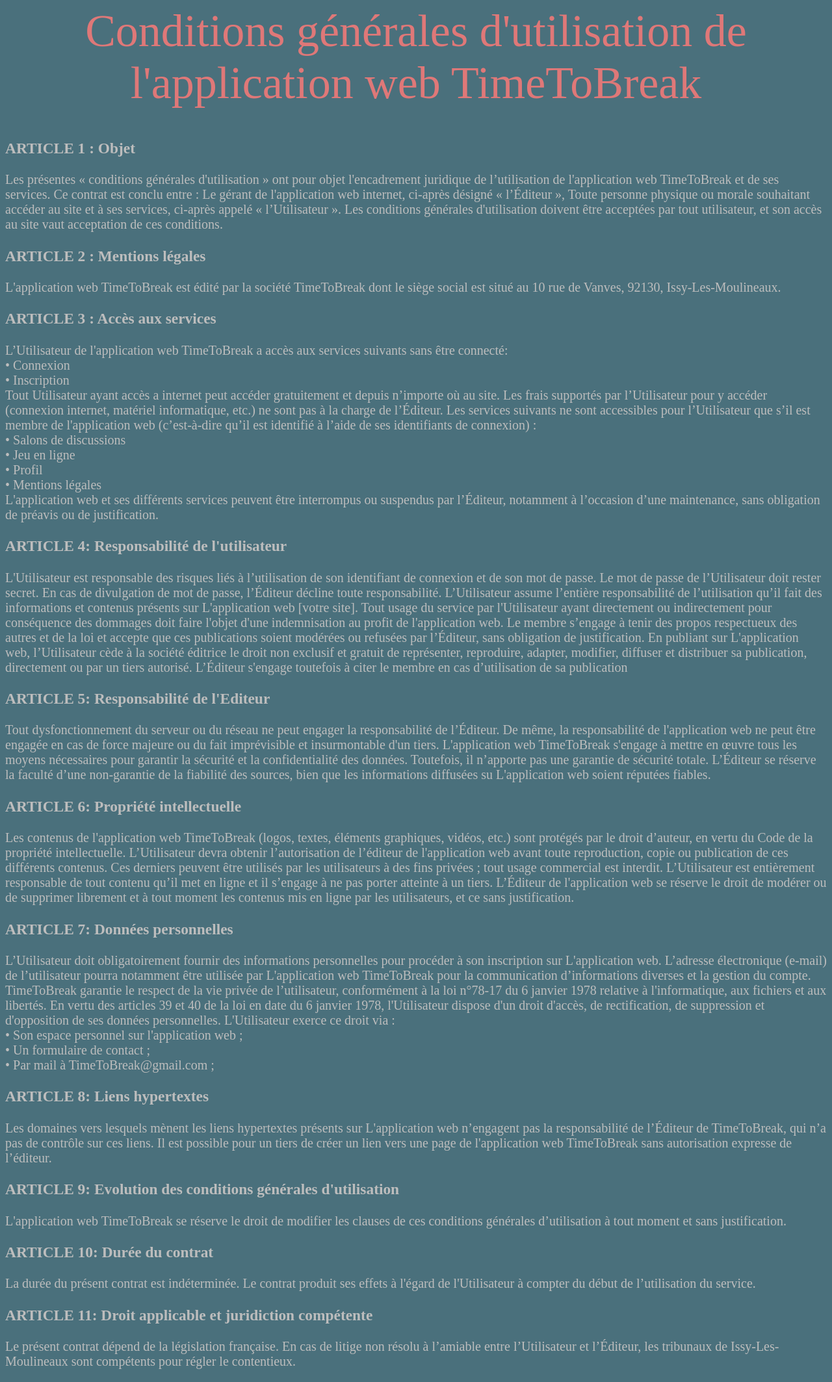
After one commit to ZeynaRR/TimeToBreak, a PHP site: page /view/mentionsLegales.html in a window 1280 px wide. The commit adds this page. Shown: the whole page at 65% size. Run offline with PHP 8.4, Linux system fonts and the light colour scheme.

Commit message:
Front page Inscription complet (js aussi) + Front Contact + MentionsLeg

```diff
--- a/ressources/css/generalCss.css
+++ b/ressources/css/generalCss.css
@@ -12,14 +12,17 @@
     --arrondiInput: 10px;
 }
 
-body{
+h1 {
+    text-align: center;
+    color: var(--rose);
+    font-size: 70px;
+    font-weight: 400;
+}
+
+body {
     background-color: var(--background);
 }
 
-header{
+header {
     background-color: var(--header);
 }
-
-.erreurs{
-    color: var(--erreur);
-}
--- /dev/null
+++ b/ressources/css/mentionsContact.css
@@ -0,0 +1,47 @@
+div {
+    color: var(--texteGris);
+    font-size: 20px;
+}
+
+input[type="email"],
+input[type="text"],
+select[name="objet"],
+textarea[name="Demande"] {
+    background-color: var(--bgInput);
+    width: 22em;
+    border-radius: var(--arrondiInput);
+    border: 1px solid transparent;
+}
+
+select[name="objet"],
+textarea[name="Demande"] {
+    color: var(--background);
+}
+
+
+#boutonEnvoi {
+    background-image: linear-gradient(to right, #f857a6 0%, #ff5858  51%, #f857a6  100%);
+       margin: 10px;
+       padding: 15px 45px;
+       text-align: center;
+       text-transform: uppercase;
+       transition: 0.6s;
+       background-size: 200% auto;
+       color: white;
+       box-shadow: 0 0 2px #eee;
+       border-radius: 10px;
+     }
+
+     #boutonEnvoi:hover {
+       background-position: right center; /* change the direction of the change here */
+       color: #fff;
+       text-decoration: none;
+     }
+
+
+
+input[type="submit"]:hover {
+    background-position: right center;
+    color: #fff;
+    text-decoration: none;
+}
--- /dev/null
+++ b/view/mentionsLegales.html
@@ -0,0 +1,159 @@
+
+<head>
+<meta charset="utf-8" />
+<title>Mentions Légales</title>
+<link rel="stylesheet" type="text/css" href="../ressources/css/generalCss.css">
+<link rel="stylesheet" type="text/css" href="../ressources/css/mentionsContact.css">
+</head>
+<body>
+    <header></header>
+    <h1>
+    Conditions générales d'utilisation de l'application web TimeToBreak
+    </h1>
+    <div>
+    <h3>
+    ARTICLE 1 : Objet
+    </h3>
+    <p>
+        Les présentes « conditions générales d'utilisation » ont pour objet l'encadrement juridique de l’utilisation de l'application web TimeToBreak et de ses services.
+
+Ce contrat est conclu entre :
+
+Le gérant de l'application web internet, ci-après désigné « l’Éditeur »,
+
+Toute personne physique ou morale souhaitant accéder au site et à ses services, ci-après appelé « l’Utilisateur ».
+
+Les conditions générales d'utilisation doivent être acceptées par tout utilisateur, et son accès au site vaut acceptation de ces conditions.
+
+    </p>
+    <h3>
+    ARTICLE 2 : Mentions légales
+    </h3>
+    <p>
+
+L'application web TimeToBreak est édité par la société TimeToBreak  dont le siège social est situé au 10 rue de Vanves, 92130, Issy-Les-Moulineaux.
+
+    </p>
+
+    <h3>
+    ARTICLE 3 : Accès aux services
+    </h3>
+    <p>
+ L’Utilisateur de l'application web TimeToBreak a accès aux services suivants sans être connecté:<br>
+•	Connexion <br>
+•	Inscription <br>
+
+
+Tout Utilisateur ayant accès a internet peut accéder gratuitement et depuis n’importe où au site. Les frais supportés par l’Utilisateur pour y accéder (connexion internet, matériel informatique, etc.) ne sont pas à la charge de l’Éditeur.
+
+Les services suivants ne sont accessibles pour l’Utilisateur que s’il est membre de l'application web (c’est-à-dire qu’il est identifié à l’aide de ses identifiants de connexion) :<br>
+•	Salons de discussions <br>
+•   Jeu en ligne <br>
+•   Profil <br>
+•   Mentions légales <br>
+
+L'application web et ses différents services peuvent être interrompus ou suspendus par l’Éditeur, notamment à l’occasion d’une maintenance, sans obligation de préavis ou de justification.
+
+    </p>
+
+    <h3>
+    ARTICLE 4: Responsabilité de l'utilisateur
+    </h3>
+    <p>
+    L'Utilisateur est responsable des risques liés à l’utilisation de son identifiant de connexion et de son mot de passe.
+
+Le mot de passe de l’Utilisateur doit rester secret. En cas de divulgation de mot de passe, l’Éditeur décline toute responsabilité.
+
+L’Utilisateur assume l’entière responsabilité de l’utilisation qu’il fait des informations et contenus présents sur L'application web [votre site].
+
+Tout usage du service par l'Utilisateur ayant directement ou indirectement pour conséquence des dommages doit faire l'objet d'une indemnisation au profit de l'application web.
+
+Le membre s’engage à tenir des propos respectueux des autres et de la loi et accepte que ces publications soient modérées ou refusées par l’Éditeur, sans obligation de justification.
+
+En publiant sur L'application web, l’Utilisateur cède à la société éditrice le droit non exclusif et gratuit de représenter, reproduire, adapter, modifier, diffuser et distribuer sa publication, directement ou par un tiers autorisé.
+
+L’Éditeur s'engage toutefois à citer le membre en cas d’utilisation de  sa publication
+    </p>
+
+    <h3>
+    ARTICLE 5: Responsabilité de l'Editeur
+    </h3>
+    <p>
+        Tout dysfonctionnement du serveur ou du réseau ne peut engager la responsabilité de l’Éditeur.
+
+        De même, la responsabilité de l'application web ne peut être engagée en cas de force majeure ou du fait imprévisible et insurmontable d'un tiers.
+
+        L'application web TimeToBreak s'engage à mettre en œuvre tous les moyens nécessaires pour garantir la sécurité et la confidentialité des données. Toutefois, il n’apporte pas une garantie de sécurité totale.
+
+        L’Éditeur se réserve la faculté d’une non-garantie de la fiabilité des sources, bien que les informations diffusées su L'application web soient réputées fiables.
+    </p>
+
+    <h3>
+    ARTICLE 6: Propriété intellectuelle
+    </h3>
+    <p>
+    Les contenus de l'application web TimeToBreak (logos, textes, éléments graphiques, vidéos, etc.) sont protégés par le droit d’auteur, en vertu du Code de la propriété intellectuelle.
+
+L’Utilisateur devra obtenir l’autorisation de l’éditeur de l'application web avant toute reproduction, copie ou publication de ces différents contenus.
+
+Ces derniers peuvent être utilisés par les utilisateurs à des fins privées ; tout usage commercial est interdit.
+
+L’Utilisateur est entièrement responsable de tout contenu qu’il met en ligne et il s’engage à ne pas porter atteinte à un tiers.
+
+L’Éditeur de l'application web se réserve le droit de modérer ou de supprimer librement et à tout moment les contenus mis en ligne par les utilisateurs, et ce sans justification.
+
+    </p>
+
+    <h3>
+    ARTICLE 7: Données personnelles
+    </h3>
+    <p>
+
+L’Utilisateur doit obligatoirement fournir des informations personnelles pour procéder à son inscription sur L'application web.
+
+L’adresse électronique (e-mail) de l’utilisateur pourra notamment être utilisée par L'application web TimeToBreak pour la communication d’informations diverses et la gestion du compte.
+
+TimeToBreak garantie le respect de la vie privée de l’utilisateur, conformément à la loi n°78-17 du 6 janvier 1978 relative à l'informatique, aux fichiers et aux libertés.
+
+
+En vertu des articles 39 et 40 de la loi en date du 6 janvier 1978, l'Utilisateur dispose d'un droit d'accès, de rectification, de suppression et d'opposition de ses données personnelles. L'Utilisateur exerce ce droit via :<br>
+
+
+•	Son espace personnel sur l'application web ;<br>
+•	Un formulaire de contact ;<br>
+•	Par mail à TimeToBreak@gmail.com ;<br>
+    </p>
+
+    <h3>
+    ARTICLE 8: Liens hypertextes
+    </h3>
+    <p>
+    Les domaines vers lesquels mènent les liens hypertextes présents sur L'application web n’engagent pas la responsabilité de l’Éditeur de TimeToBreak, qui n’a pas de contrôle sur ces liens.
+
+    Il est possible pour un tiers de créer un lien vers une page de l'application web TimeToBreak sans autorisation expresse de l’éditeur.
+    </p>
+
+    <h3>
+    ARTICLE 9: Evolution des conditions générales d'utilisation
+    </h3>
+    <p>
+    L'application web TimeToBreak se réserve le droit de modifier les clauses de ces conditions générales d’utilisation à tout moment et sans justification.
+    </p>
+
+    <h3>
+    ARTICLE 10: Durée du contrat
+    </h3>
+    <p>
+    La durée du présent contrat est indéterminée. Le contrat produit ses effets à l'égard de l'Utilisateur à compter du début de l’utilisation du service.
+    </p>
+
+    <h3>
+    ARTICLE 11: Droit applicable et juridiction compétente
+    </h3>
+    <p>
+    Le présent contrat dépend de la législation française.
+    En cas de litige non résolu à l’amiable entre l’Utilisateur et l’Éditeur, les tribunaux de Issy-Les-Moulineaux sont compétents pour régler le contentieux.
+    </p>
+    </div>
+    <footer></footer>
+</body>
```
Also changed, not shown: ressources/css/inscription.css (+33 -11 lines), ressources/js/inscription.js (+41 -31 lines), view/contact.html (added, +62 -0 lines), view/inscription.php (+44 -15 lines).
